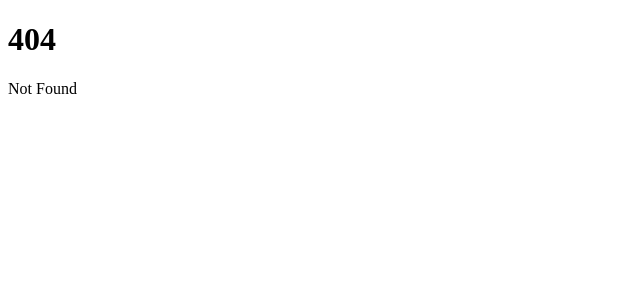
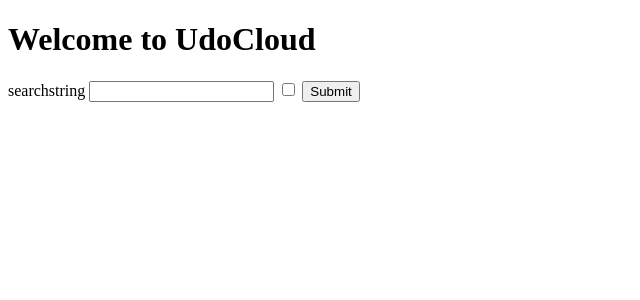
Before and after one commit to Ynfiniti/UdosWordCloud, a SvelteKit app in the folder Visualization/udoCloud/: page /timeline in a window 1280 px wide. Before the commit this address had no page. Shown: the top 300 px of the page, without its empty margins (0-640 px from the left). Built offline with nearby package versions, Linux system fonts and the light colour scheme; no server answers.

Commit message:
reorganize and implement routing with SearchInput components

```diff
--- /dev/null
+++ b/Visualization/udoCloud/src/lib/SearchInput/cluster/clusterSearchInputTypes.ts
@@ -0,0 +1,5 @@
+export interface ClusterSearchInputs{
+    dateMin: string
+    dateMax: string
+    forTopic: boolean
+}
--- /dev/null
+++ b/Visualization/udoCloud/src/lib/SearchInput/timeline/TimelineSearchInput.svelte
@@ -0,0 +1,34 @@
+<script lang="ts">
+    import { createEventDispatcher, onMount } from 'svelte';
+    import type { TimelineSearchInputs } from "$lib/SearchInput/timeline/timelineSearchInputTypes";
+
+    export let initialValue: string = ""
+    export let initialForTopic: boolean = false
+
+    const dispatch = createEventDispatcher();
+
+    onMount(async () => {
+        if(initialValue)
+            submit()
+    })
+
+    let searchInputs: TimelineSearchInputs = {
+        value: initialValue,
+        forTopic: initialForTopic
+    }
+
+    console.log(initialValue, initialForTopic)
+
+    $: console.log("from Input", searchInputs)
+
+    function submit(){
+        dispatch("submit", searchInputs)
+    }
+</script>
+
+<label for="value">searchstring</label>
+<input id="value" type="search" bind:value={searchInputs.value}>
+
+<input id="forTopic" type="checkbox" bind:checked={searchInputs.forTopic}>
+
+<button on:click={submit}>Submit</button>
--- /dev/null
+++ b/Visualization/udoCloud/src/lib/SearchInput/timeline/timelineSearchInputTypes.ts
@@ -0,0 +1,4 @@
+export interface TimelineSearchInputs{
+    value: string
+    forTopic: boolean
+}
--- /dev/null
+++ b/Visualization/udoCloud/src/routes/timeline/+page.svelte
@@ -0,0 +1,18 @@
+<script lang="ts">
+    import { page } from '$app/stores';
+    import type {TimelineSearchInputs} from "$lib/SearchInput/timeline/timelineSearchInputTypes";
+    import TimelineSearchInput from "$lib/SearchInput/timeline/TimelineSearchInput.svelte";
+
+    const initialSearch = {
+        initialValue: $page.url.searchParams.get('value') || "",
+        initialForTopic: $page.url.searchParams.get('forTopic') === "true"
+    }
+
+    console.log(initialSearch)
+
+    function searchInputSubmit(e: CustomEvent<TimelineSearchInputs>){
+        console.log("Submitted lmao", e.detail)
+    }
+</script>
+
+<TimelineSearchInput {...initialSearch} on:submit={searchInputSubmit}></TimelineSearchInput>
```
Also changed, not shown: Visualization/udoCloud/src/lib/SearchInput/cluster/ClusterSearchInput.svelte (added, +28 -0 lines), Visualization/udoCloud/src/routes/+layout.svelte (renamed from Visualization/udoCloud/src/routes/+page.svelte, +5 -2 lines), Visualization/udoCloud/src/lib/database/dbStore.ts (added), Visualization/udoCloud/src/lib/database/dbTypes.ts (renamed from Visualization/udoCloud/src/lib/dbTypes.ts), Visualization/udoCloud/src/lib/database/dbUtils.ts (renamed from Visualization/udoCloud/src/lib/dbUtils.ts), Visualization/udoCloud/src/lib/database/fileUtils.ts (renamed from Visualization/udoCloud/src/lib/fileUtils.ts).
